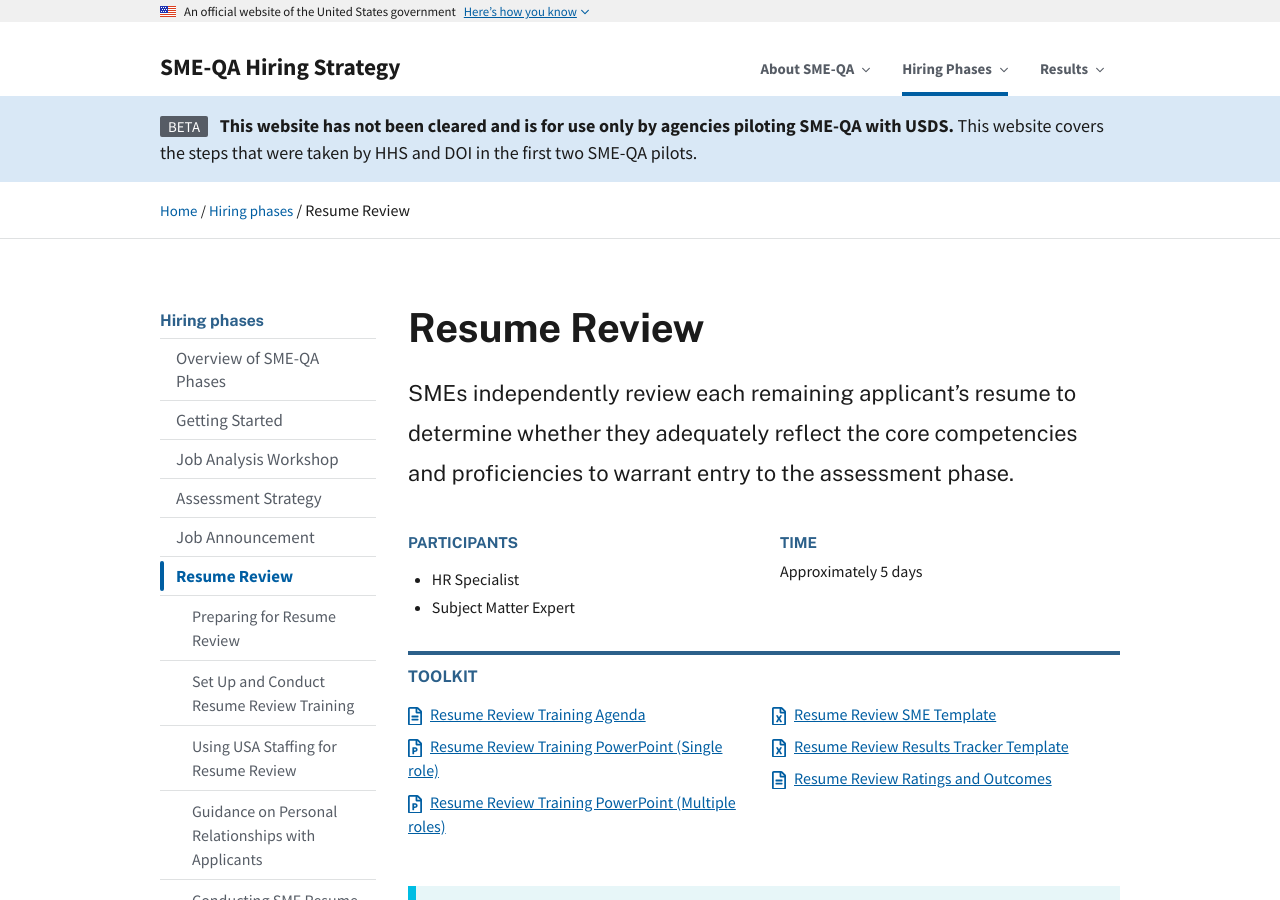
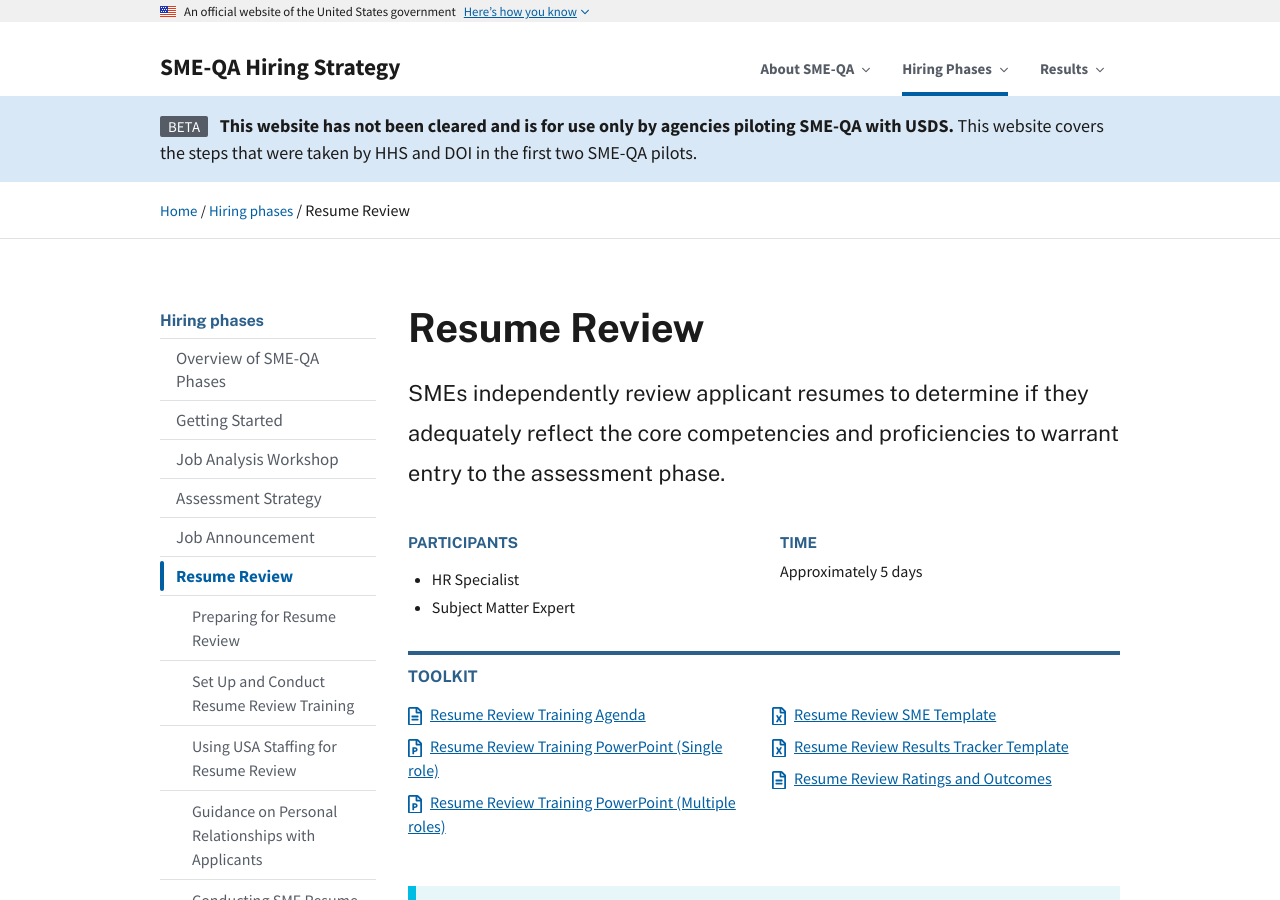
Before and after one commit to usds/SME-QA-Website, a Jekyll site: the page built from pages/phases/resume-review/index.html, in a window 1280 px wide and 900 px high. Built offline with Jekyll 4.4.1, drawn with Linux system fonts in a browser that asks for light colours.

Commit message:
Update index.html

```diff
--- a/pages/phases/resume-review/index.html
+++ b/pages/phases/resume-review/index.html
@@ -5,7 +5,7 @@ section: hiring-phases
 sidenav: hiring-phases
 phase: resume-review
 title: Resume Review
-intro: SMEs independently review each remaining applicant’s resume to determine whether they adequately reflect the core competencies and proficiencies to warrant entry to the assessment phase.
+intro: SMEs independently review applicant resumes to determine if they adequately reflect the core competencies and proficiencies to warrant entry to the assessment phase.
 roles: [hr, sme]
 duration: Approximately 5 days
 ---
```
